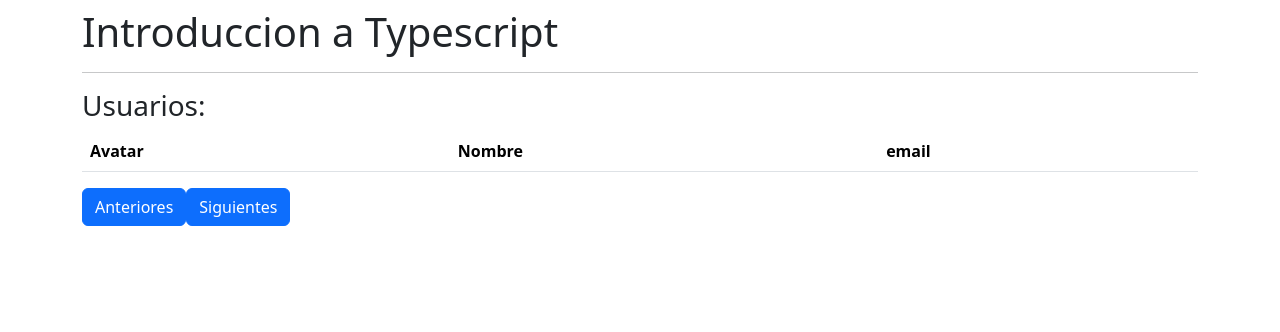
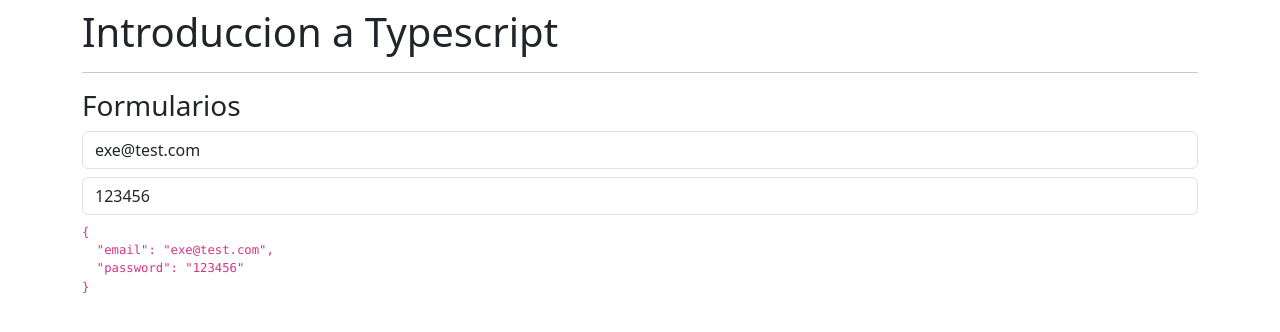
Before and after one commit to EcheCostabel/react-native, a React (Create React App) app: page / in a window 1280 px wide. Shown: the top 332 px of the page. Built offline with nearby package versions, Linux system fonts and the light colour scheme; no server answers.

Commit message:
finish section

```diff
--- a/src/App.tsx
+++ b/src/App.tsx
@@ -1,3 +1,4 @@
+import { Formularios } from "./components/Formularios";
 import { Usuarios } from "./components/Usuarios";
 
 
@@ -10,7 +11,9 @@
       <h1>Introduccion a Typescript</h1>
       <hr />
 
-      <Usuarios />
+      <Formularios />
+      {/* <Usuarios />  */}
+
     </div>
   )
 }
--- /dev/null
+++ b/src/components/Formularios.tsx
@@ -0,0 +1,39 @@
+import { useForm } from '../hooks/useForm';
+
+
+export const Formularios = ( ) => {
+
+    const { formulario, email, password, onChange } = useForm({
+        email: 'exe@test.com',
+        password: '123456'
+    });
+
+    return (
+
+        <>
+        <h3>Formularios</h3>
+
+        <input
+        type="text"
+        className="form-control"
+        placeholder="Email"
+        value={formulario.email}
+        onChange={(e) => onChange(e.target.value , 'email')}
+        />
+
+        <input
+        type="text"
+        className="form-control mt-2 mb-2"
+        placeholder="Password"
+        value={formulario.password}
+        onChange={(e) => onChange(e.target.value , 'password')}
+
+        />
+
+        <code>
+            <pre>{JSON.stringify(formulario, null, 2)}</pre>
+        </code>
+    </>
+
+)
+}
--- /dev/null
+++ b/src/hooks/useForm.tsx
@@ -0,0 +1,22 @@
+import {useState} from 'react'
+
+export const useForm =<T extends Object> (formulario: T) => {
+
+    const [ state, setState] = useState(formulario);
+
+    const onChange = ( value: string, campo: keyof T ) => {
+
+        setState({
+            ...state,
+            [campo]: value
+        })
+    }
+
+
+    return {
+        ...state,
+        formulario: state,
+        onChange
+    }
+
+}
--- a/src/hooks/useUsuarios.tsx
+++ b/src/hooks/useUsuarios.tsx
@@ -1,4 +1,4 @@
-import React, {useState, useRef, useEffect } from 'react'
+import {useState, useRef, useEffect } from 'react'
 import { reqResApi } from '../api/reqRes';
 import { ReqResListado, Usuario } from '../interfaces/reqRes';
 
```
